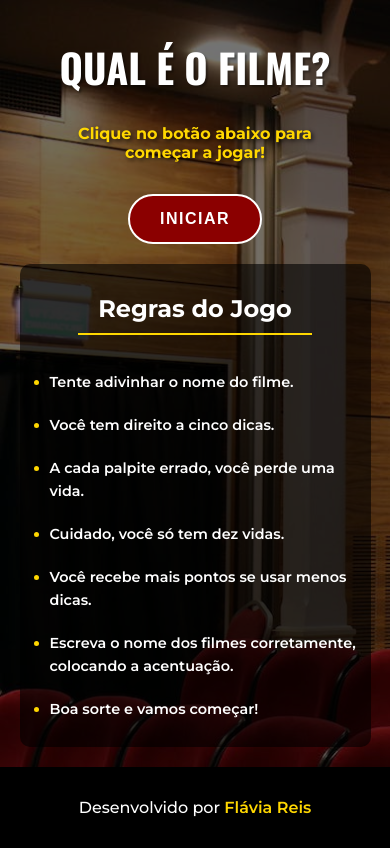
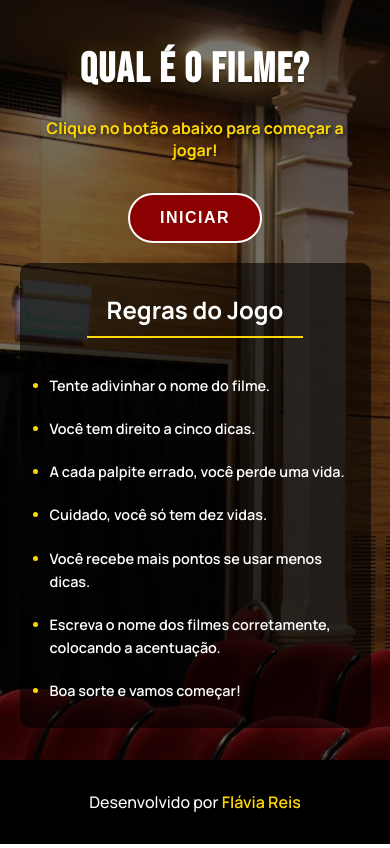
Before and after one commit to flaviare1s/qual-e-o-filme, a React (Vite) app: page / in a window 390 px wide. Built offline with nearby package versions, Linux system fonts and the light colour scheme.

Commit message:
Atualiza estilos e fontes, ajusta acessibilidade e melhora a responsividade

```diff
--- a/index.html
+++ b/index.html
@@ -1,5 +1,5 @@
 <!doctype html>
-<html lang="en">
+<html lang="pt-BR">
   <head>
     <meta charset="UTF-8" />
     <link rel="icon" type="image/png" href="/favicon.png" />
@@ -8,7 +8,7 @@
     <link rel="preconnect" href="https://fonts.googleapis.com">
     <link rel="preconnect" href="https://fonts.gstatic.com" crossorigin>
     <link
-      href="https://fonts.googleapis.com/css2?family=Bebas+Neue&family=Montserrat:ital,wght@0,100..900;1,100..900&family=Oswald:wght@200..700&display=swap"
+      href="https://fonts.googleapis.com/css2?family=Bebas+Neue&family=Manrope:wght@400;500;600;700;800&display=swap"
       rel="stylesheet">
     <title>Qual é o filme?</title>
   </head>
--- a/src/components/Game.css
+++ b/src/components/Game.css
@@ -11,12 +11,13 @@
 }
 
 .start-game h3 {
-  font-family: "Oswald", sans-serif;
-  font-size: 1.5em;
+  font-family: var(--font-display);
+  font-size: 1.7em;
+  letter-spacing: 0.03em;
   margin-top: 30px;
   margin-bottom: 1px;
-  color: #ffd700;
-  text-shadow: 2px 2px 4px rgba(0, 0, 0, 0.7);
+  color: var(--gold);
+  text-shadow: var(--shadow-text);
 }
 
 .hints_box {
@@ -55,11 +56,13 @@ li:last-child {
 }
 
 p.guess_text {
-  font-size: 1.3em;
-  font-weight: bold;
-  color: #ffd700;
+  font-family: var(--font-display);
+  font-size: 1.9em;
+  font-weight: 400;
+  letter-spacing: 0.03em;
+  color: var(--gold);
   margin-bottom: 15px;
-  text-shadow: 2px 2px 4px rgba(0, 0, 0, 0.7);
+  text-shadow: var(--shadow-text);
 }
 
 .guess_box {
@@ -73,7 +76,7 @@ p.guess_text {
   font-size: 16px;
   color: white;
   font-weight: 600;
-  font-family: "Montserrat", sans-serif;
+  font-family: var(--font-body);
   outline: none;
   transition: all 0.3s ease;
 }
--- a/src/components/GameHeader.css
+++ b/src/components/GameHeader.css
@@ -85,11 +85,13 @@
 }
 
 .header-value {
-  font-size: 1.3em;
-  font-weight: bold;
+  font-size: 1.6em;
+  font-weight: 400;
   color: white;
-  font-family: "Oswald", sans-serif;
-  text-shadow: 2px 2px 4px rgba(0, 0, 0, 0.7);
+  font-family: var(--font-display);
+  letter-spacing: 0.04em;
+  line-height: 1;
+  text-shadow: var(--shadow-text);
 }
 
 @media (max-width: 768px) {
--- a/src/components/StartScreen.css
+++ b/src/components/StartScreen.css
@@ -3,8 +3,11 @@
 }
 
 .start h1 {
-    font-size: 3.5em;
-    text-shadow: 2px 2px 2px rgba(0, 0, 0, 0.352);
+    font-size: clamp(2.6rem, 9vw, 5.5rem);
+    line-height: 0.95;
+    letter-spacing: 0.04em;
+    text-wrap: balance;
+    text-shadow: 0 2px 2px rgba(0, 0, 0, 0.35), 0 0 28px rgba(255, 215, 0, 0.22);
     padding: 0 20px;
     animation: fadeUp 0.5s var(--ease-out-quart) both;
   }
@@ -24,10 +27,6 @@
   }
 
   @media (max-width: 500px) {
-    .start h1 {
-      font-size: 2.5em;
-    }
-
     .start p {
       font-size: 16px;
     }
--- a/src/components/Statistics.css
+++ b/src/components/Statistics.css
@@ -79,9 +79,12 @@
 }
 
 .stat-value {
-  font-size: 2em;
-  color: #ffd700;
-  font-weight: bold;
+  font-family: var(--font-display);
+  font-size: 2.4em;
+  letter-spacing: 0.03em;
+  line-height: 1;
+  color: var(--gold);
+  font-weight: 400;
   text-shadow: 1px 1px 2px rgba(0, 0, 0, 0.5);
 }
 
--- a/src/index.css
+++ b/src/index.css
@@ -1,4 +1,6 @@
 :root {
+  --font-display: "Bebas Neue", "Impact", sans-serif;
+  --font-body: "Manrope", system-ui, sans-serif;
   --gold: #ffd700;
   --gold-soft: rgba(255, 215, 0, 0.3);
   --crimson: #8b0000;
@@ -22,7 +24,7 @@ body {
   flex-direction: column;
   align-items: center;
   margin: auto;
-  font-family: "Montserrat", sans-serif;
+  font-family: var(--font-body);
   padding: 0;
   background-image: url("/public/images/background.jpg");
   background-size: cover;
@@ -31,7 +33,8 @@ body {
 }
 
 h1 {
-  font-family: "Oswald", sans-serif;
+  font-family: var(--font-display);
+  letter-spacing: 0.03em;
 }
 
 button {
```
Also changed, not shown: 1 other file (tests, documents, lock files or other folders).
